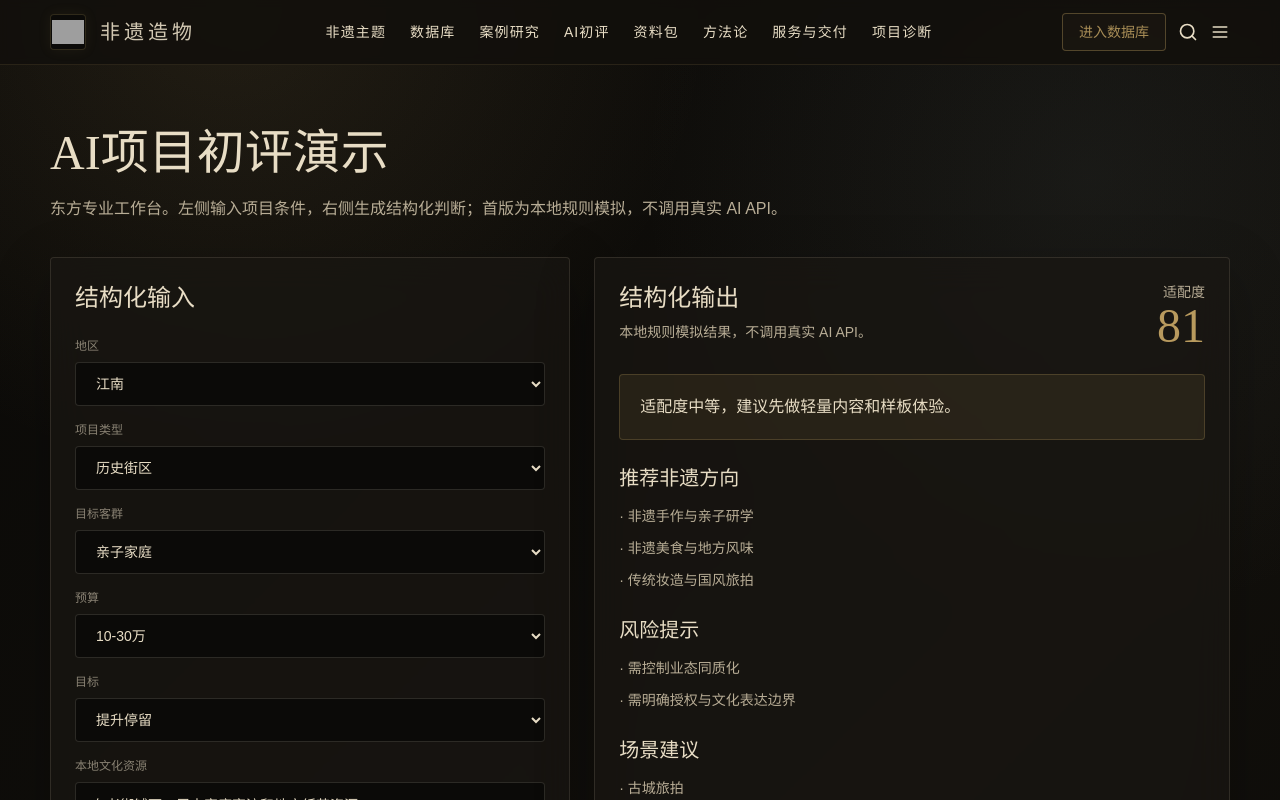
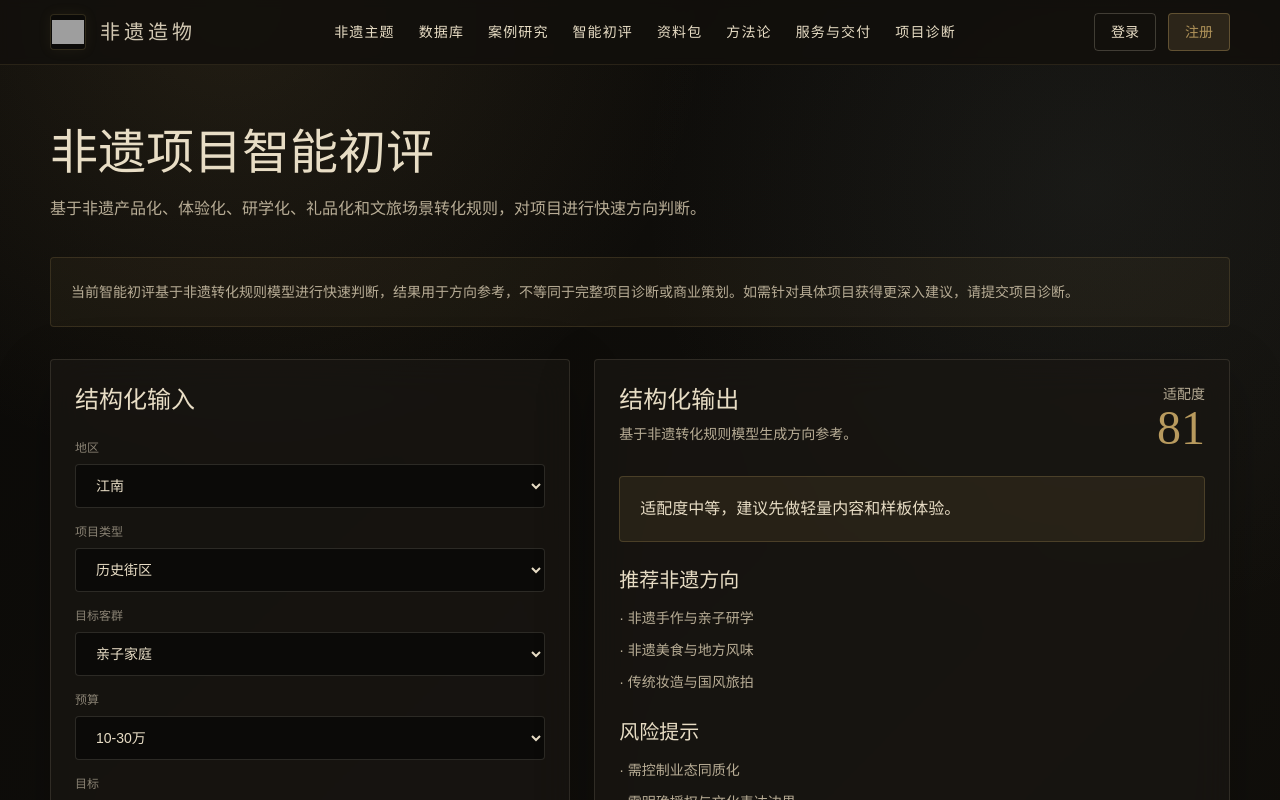
Before and after one commit to dandanfeng24-stack/5414392, a Next.js app: page /ai-assessment in a window 1280 px wide. Shown: the top 800 px of the page. Built offline with nearby package versions, Linux system fonts and the light colour scheme; grey boxes are pictures that could not be loaded.

Commit message:
全站“AI 初评”统一改为“智能初评”

```diff
--- a/app/ai-assessment/page.tsx
+++ b/app/ai-assessment/page.tsx
@@ -5,9 +5,12 @@ export default function AiAssessmentPage() {
   return (
     <div className="section-shell py-16">
       <SectionHeading
-        title="AI项目初评演示"
-        description="东方专业工作台。左侧输入项目条件，右侧生成结构化判断；首版为本地规则模拟，不调用真实 AI API。"
+        title="非遗项目智能初评"
+        description="基于非遗产品化、体验化、研学化、礼品化和文旅场景转化规则，对项目进行快速方向判断。"
       />
+      <div className="mb-8 rounded border border-gold/[0.18] bg-gold/[0.06] p-5 text-sm leading-7 text-linen">
+        当前智能初评基于非遗转化规则模型进行快速判断，结果用于方向参考，不等同于完整项目诊断或商业策划。如需针对具体项目获得更深入建议，请提交项目诊断。
+      </div>
       <AiAssessmentPanel />
     </div>
   );
--- a/app/projects/[id]/page.tsx
+++ b/app/projects/[id]/page.tsx
@@ -248,9 +248,9 @@ export default async function ProjectPage({ params }: { params: Promise<{ id: st
           <p className="mt-5 text-sm leading-7 text-paper/60">{project.sourceNotes}</p>
         </div>
         <div>
-          <SectionHeading title="相关资料包或AI初评入口" />
+          <SectionHeading title="相关资料包或智能初评入口" />
           <div className="grid gap-5">{(relatedPackages.length ? relatedPackages : packages.slice(0, 1)).map((item) => <PackageCard key={item.id} item={item} />)}</div>
-          <Link href="/ai-assessment" className="mt-5 inline-flex rounded bg-gold px-6 py-3 text-sm text-ink hover:bg-paper">发起项目初评</Link>
+          <Link href="/ai-assessment" className="mt-5 inline-flex rounded bg-gold px-6 py-3 text-sm text-ink hover:bg-paper">发起智能初评</Link>
         </div>
       </section>
     </div>
--- a/app/themes/[id]/page.tsx
+++ b/app/themes/[id]/page.tsx
@@ -55,7 +55,7 @@ export default async function ThemePage({ params }: { params: Promise<{ id: stri
       <section className="mt-16">
         <SectionHeading title="相关资料包入口" />
         <div className="grid gap-5 md:grid-cols-3">{packages.slice(0, 3).map((item) => <PackageCard key={item.id} item={item} />)}</div>
-        <Link href="/ai-assessment" className="mt-8 inline-flex rounded bg-gold px-6 py-3 text-sm text-ink hover:bg-paper">用 AI 初评当前主题</Link>
+        <Link href="/ai-assessment" className="mt-8 inline-flex rounded bg-gold px-6 py-3 text-sm text-ink hover:bg-paper">用智能初评当前主题</Link>
       </section>
     </div>
   );
--- a/components/ai/AiAssessmentPanel.tsx
+++ b/components/ai/AiAssessmentPanel.tsx
@@ -44,7 +44,7 @@ export function AiAssessmentPanel() {
         <div className="flex items-start justify-between gap-4">
           <div>
             <h2 className="font-serif text-2xl text-paper">结构化输出</h2>
-            <p className="mt-2 text-sm text-linen">本地规则模拟结果，不调用真实 AI API。</p>
+            <p className="mt-2 text-sm text-linen">基于非遗转化规则模型生成方向参考。</p>
           </div>
           <div className="text-right">
             <div className="text-sm text-linen">适配度</div>
--- a/components/home/AiEntrySection.tsx
+++ b/components/home/AiEntrySection.tsx
@@ -5,12 +5,12 @@ export function AiEntrySection() {
     <section className="border-y border-paper/10 py-20">
       <div className="section-shell grid gap-8 md:grid-cols-[0.9fr_1.1fr]">
         <div>
-          <div className="text-sm text-gold">AI项目初评</div>
+          <div className="text-sm text-gold">智能初评</div>
           <h2 className="mt-4 font-serif text-4xl leading-tight text-paper">不是聊天机器人，而是结构化项目判断工作台。</h2>
           <p className="mt-5 text-base leading-8 text-linen">
-            输入地区、项目类型、客群、预算、目标和本地文化资源，系统用本地规则生成适配度、推荐方向、风险提示和资料包建议。
+            输入地区、项目类型、客群、预算、目标和本地文化资源，系统基于转化规则生成适配度、推荐方向、风险提示和资料包建议。
           </p>
-          <Link href="/ai-assessment" className="mt-8 inline-flex rounded bg-gold px-6 py-3 text-sm text-ink hover:bg-paper">开始初评</Link>
+          <Link href="/ai-assessment" className="mt-8 inline-flex rounded bg-gold px-6 py-3 text-sm text-ink hover:bg-paper">开始智能初评</Link>
         </div>
         <div className="surface rounded p-6">
           <div className="grid gap-4 md:grid-cols-2">
--- a/components/layout/Footer.tsx
+++ b/components/layout/Footer.tsx
@@ -12,7 +12,7 @@ export function Footer() {
         </div>
         <div className="space-y-3 text-sm text-linen">
           <Link className="block hover:text-gold" href="/database">非遗产品化数据库</Link>
-          <Link className="block hover:text-gold" href="/ai-assessment">AI项目初评</Link>
+          <Link className="block hover:text-gold" href="/ai-assessment">智能初评</Link>
           <Link className="block hover:text-gold" href="/ai-factory">AI内容工厂预留</Link>
         </div>
         <div className="text-sm leading-7 text-linen">
--- a/components/layout/Header.tsx
+++ b/components/layout/Header.tsx
@@ -1,11 +1,14 @@
+"use client";
+
 import Link from "next/link";
-import { Menu, Search } from "lucide-react";
+import { Menu, X } from "lucide-react";
+import { useState } from "react";
 
 const nav = [
   ["非遗主题", "/themes"],
   ["数据库", "/database"],
   ["案例研究", "/cases"],
-  ["AI初评", "/ai-assessment"],
+  ["智能初评", "/ai-assessment"],
   ["资料包", "/packages"],
   ["方法论", "/methodology"],
   ["服务与交付", "/services"],
@@ -13,10 +16,13 @@ const nav = [
 ];
 
 export function Header() {
+  const [isMenuOpen, setIsMenuOpen] = useState(false);
+  const closeMenu = () => setIsMenuOpen(false);
+
   return (
     <header className="sticky top-0 z-50 border-b border-gold/[0.14] bg-warmblack/[0.86] backdrop-blur-sm">
       <div className="section-shell flex h-16 items-center justify-between gap-5">
-        <Link href="/" className="flex items-center gap-3.5">
+        <Link href="/" className="flex items-center gap-3.5" onClick={closeMenu}>
           <span className="grid h-9 w-9 place-items-center overflow-hidden rounded border border-gold/[0.22] bg-ink/80 shadow-[0_0_14px_rgba(184,154,94,.08)]">
             <img
               src="/images/brand/logo-icon.png"
@@ -35,15 +41,60 @@ export function Header() {
         </nav>
         <div className="flex items-center gap-3">
           <Link
-            href="/database"
-            className="hidden rounded border border-gold/[0.38] bg-gold/[0.04] px-4 py-2 text-sm text-gold/90 transition-colors duration-200 hover:border-gold/55 hover:bg-gold/[0.09] hover:text-paper sm:inline-flex"
+            href="/login"
+            className="hidden rounded border border-paper/[0.22] bg-transparent px-4 py-2 text-sm text-paper/82 transition-colors duration-200 hover:border-gold/45 hover:text-gold/90 sm:inline-flex"
           >
-            进入数据库
+            登录
           </Link>
-          <Search aria-hidden className="h-5 w-5 text-paper/58 transition-colors duration-200 hover:text-gold/80" />
-          <Menu aria-hidden className="h-5 w-5 text-paper/58 transition-colors duration-200 hover:text-gold/80" />
+          <Link
+            href="/register"
+            className="hidden rounded border border-gold/[0.38] bg-gold/[0.16] px-4 py-2 text-sm text-gold/95 transition-colors duration-200 hover:border-gold/55 hover:bg-gold/[0.24] hover:text-paper sm:inline-flex"
+          >
+            注册
+          </Link>
+          <button
+            type="button"
+            className="inline-flex h-9 w-9 items-center justify-center rounded border border-paper/[0.16] text-paper/64 transition-colors duration-200 hover:border-gold/40 hover:text-gold/85 md:hidden"
+            aria-label={isMenuOpen ? "关闭导航菜单" : "打开导航菜单"}
+            aria-expanded={isMenuOpen}
+            onClick={() => setIsMenuOpen((value) => !value)}
+          >
+            {isMenuOpen ? <X aria-hidden className="h-5 w-5" /> : <Menu aria-hidden className="h-5 w-5" />}
+          </button>
         </div>
       </div>
+      {isMenuOpen && (
+        <div className="border-t border-gold/[0.14] bg-warmblack/[0.96] shadow-[0_18px_40px_rgba(0,0,0,0.28)] md:hidden">
+          <nav className="section-shell grid gap-2 py-4 text-sm tracking-[0.08em] text-linen/86">
+            {nav.map(([label, href]) => (
+              <Link
+                key={href}
+                href={href}
+                className="rounded border border-transparent px-3 py-2 transition-colors duration-200 hover:border-gold/[0.22] hover:bg-gold/[0.06] hover:text-gold/90"
+                onClick={closeMenu}
+              >
+                {label}
+              </Link>
+            ))}
+            <div className="mt-2 grid grid-cols-2 gap-3 border-t border-paper/[0.10] pt-4">
+              <Link
+                href="/login"
+                className="rounded border border-paper/[0.22] px-4 py-2 text-center text-paper/82 transition-colors duration-200 hover:border-gold/45 hover:text-gold/90"
+                onClick={closeMenu}
+              >
+                登录
+              </Link>
+              <Link
+                href="/register"
+                className="rounded border border-gold/[0.38] bg-gold/[0.16] px-4 py-2 text-center text-gold/95 transition-colors duration-200 hover:border-gold/55 hover:bg-gold/[0.24] hover:text-paper"
+                onClick={closeMenu}
+              >
+                注册
+              </Link>
+            </div>
+          </nav>
+        </div>
+      )}
     </header>
   );
 }
```
Also changed, not shown: 1 other file (tests, documents, lock files or other folders).
